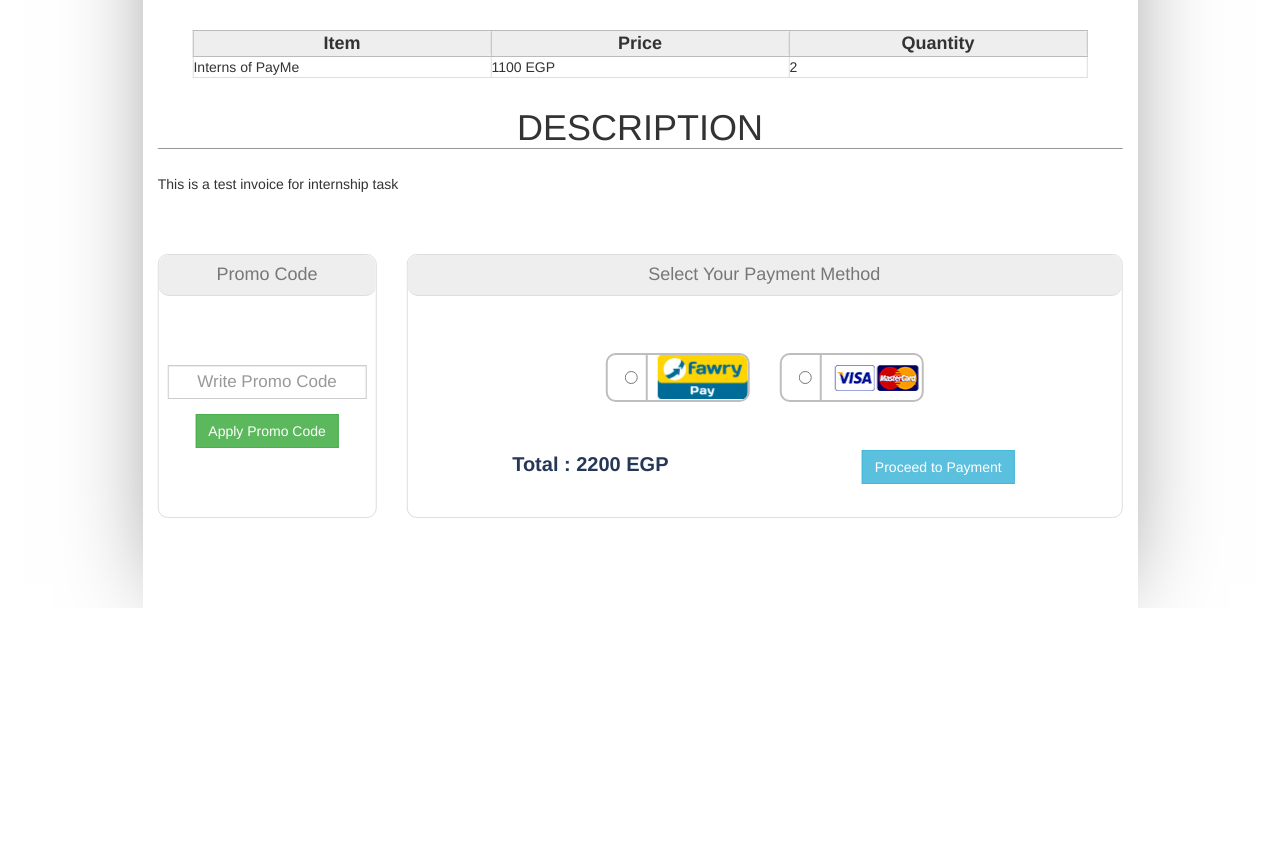
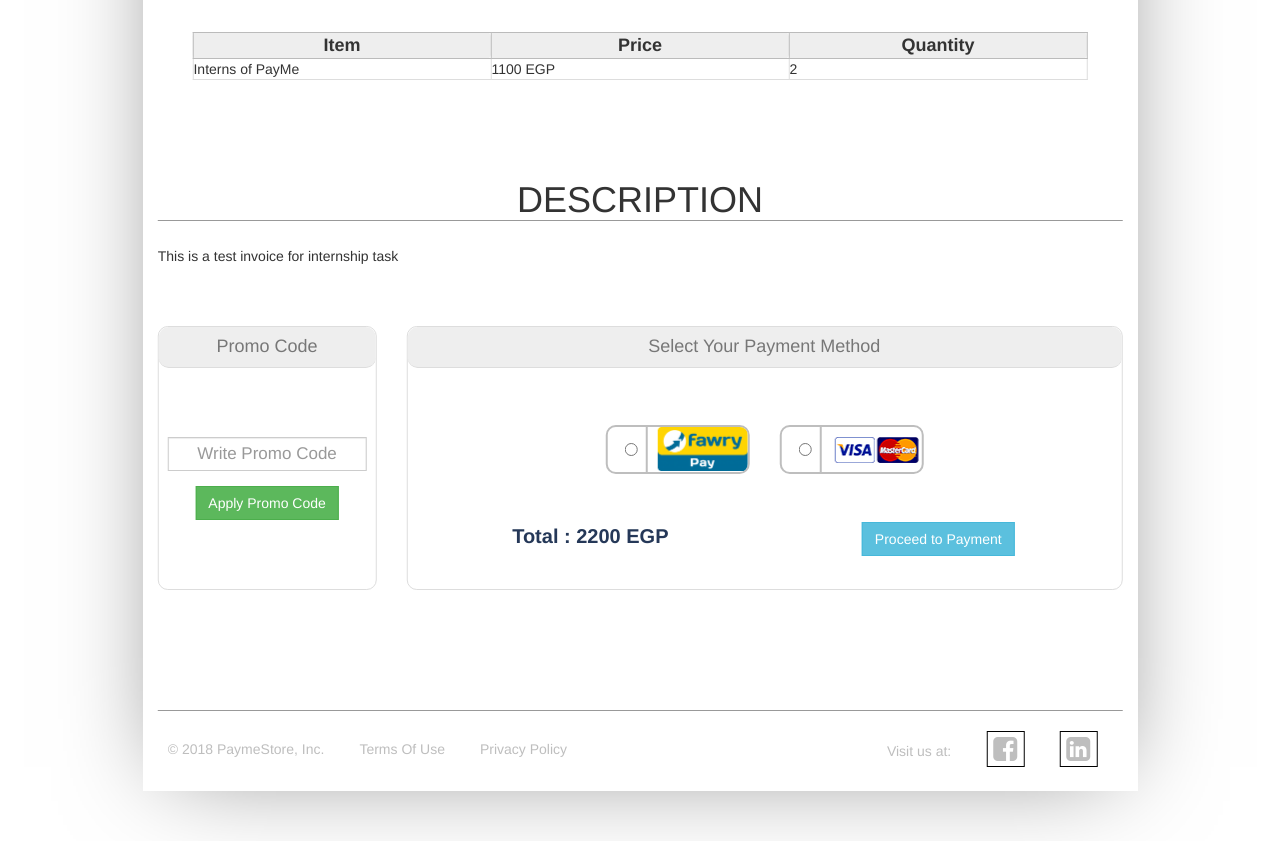
Before and after one commit to KarimTayie/PayMEStore-Internship, a website: page index.html in a window 1280 px wide. Shown: the part 481-1322 px from the top of the page. Before the commit the page ends 1089 px from the top, so only its background shows below. Drawn offline with nearby package versions, Linux system fonts and the light colour scheme.

Commit message:
Adding invoice-footer

```diff
--- a/css/style.css
+++ b/css/style.css
@@ -11,9 +11,6 @@
   background-size: 100% auto;
 }
 /* Start Header */
-header {
-  margin: 0 0 3em;
-}
 nav .pm-logo {
   background-image: url(../images/paymestore-logo.png);
   background-size: cover;
@@ -51,6 +48,8 @@ nav .nav-item .nav-item__button {
   box-shadow: 0 0 1in -0.25in rgba(0, 0, 0, 0.5);
   padding-top: 20px;
   padding-bottom: 20px;
+  margin-top: 30px;
+  margin-bottom: 50px;
 }
 
 .invoice-header {
@@ -113,7 +112,7 @@ nav .nav-item .nav-item__button {
 /* End Invoice Header */
 /* Start Invoice Body */
 .invoice-body {
-
+  padding: 50px 0;
 }
 
 .invoice-body h1 {
@@ -175,9 +174,38 @@ nav .nav-item .nav-item__button {
   line-height: 1.4
 }
 /* End Invoice Body */
+/* Start Invoice Footer */
+.invoice-footer {
+  border-top: 1px solid rgba(0, 0, 0, 0.4);
+  padding-top: 20px;
+}
+
+.invoice-footer__item {
+  float: left;
+}
+
+.invoice-footer__item--right {
+  float: right;
+}
+
+.invoice-footer__link {
+  margin-left: 10px;
+  margin-right: 25px;
+  text-decoration: none;
+  color: #bebebe;
+}
+
+.invoice-footer__link:hover {
+  text-decoration: none;
+}
+/* End Invoice Footer */
 /* Utilities */
 .bRadiud-0 {
   border-radius: 0;
+}
+
+.padding-top-8 {
+  padding-top: 8px;
 }
 
 .select-border {
@@ -194,3 +222,16 @@ nav .nav-item .nav-item__button {
 .select-img-padding {
   padding-top: 4px;
 }
+
+.social {
+  padding: 3px 6px;
+  border: 1px solid black;
+}
+
+/* .social-f:hover {
+  color: #3b5998;
+}
+
+.social-l:hover {
+  color: #0077b5;
+} */
--- a/index.html
+++ b/index.html
@@ -7,6 +7,8 @@
   <title>PayMEStore Internship</title>
   <!-- Bootstrap CSS file -->
   <link rel="stylesheet" href="./node_modules/bootstrap/dist/css/bootstrap.min.css">
+  <!-- Fontawesome CSS file -->
+  <link rel="stylesheet" href="./node_modules/font-awesome/css/font-awesome.min.css">
   <!-- Style CSS file -->
   <link rel="stylesheet" href="css/style.css">
 </head>
@@ -221,6 +223,41 @@
           </div>
         </div>
         <!-- End Invoice Body -->
+        <!-- Start Invoice Footer -->
+
+          <footer class="invoice-footer">
+            <div class="row">
+              <div class="col-md-8 padding-top-8">
+                <ul class="list-unstyled">
+                  <li class="invoice-footer__item">
+                    <p class="invoice-footer__link">&copy; 2018 PaymeStore, Inc.</p>
+                  </li>
+                  <li class="invoice-footer__item">
+                    <a href="https://www.paymestore.co/terms" class="invoice-footer__link">Terms Of Use</a>
+                  </li>
+                  <li class="invoice-footer__item">
+                    <a href="https://www.paymestore.co/privacy cl" class="invoice-footer__link">Privacy Policy</a>
+                  </li>
+                </ul>
+              </div>
+              <div class="col-md-4">
+                <ul class="list-unstyled">
+                  <li class="invoice-footer__item--right">
+                    <a href="https://www.linkedin.com/company/paymecorp/" class="invoice-footer__link">
+                      <i class="fa fa-linkedin-square fa-2x social" aria-hidden="true"></i>
+                    </a>
+                  </li>
+                  <li class="invoice-footer__item--right">
+                    <a href="https://www.facebook.com/paymeapp.co/" class="invoice-footer__link">
+                      <i class="fa fa-facebook-square fa-2x social" aria-hidden="true"></i>
+                    </a>
+                  </li>
+                </ul>
+                <p class="invoice-footer__item--right invoice-footer__link">Visit us at: </p>
+              </div>
+            </div>
+          </footer>
+        <!-- End Invoice Footer -->
       </div>
     </div>
   </div>
--- a/package.json
+++ b/package.json
@@ -10,6 +10,7 @@
   "license": "ISC",
   "dependencies": {
     "bootstrap": "^3.4.0",
+    "font-awesome": "^4.7.0",
     "jquery": "^3.3.1"
   }
 }
```
Also changed, not shown: 1 other file.
